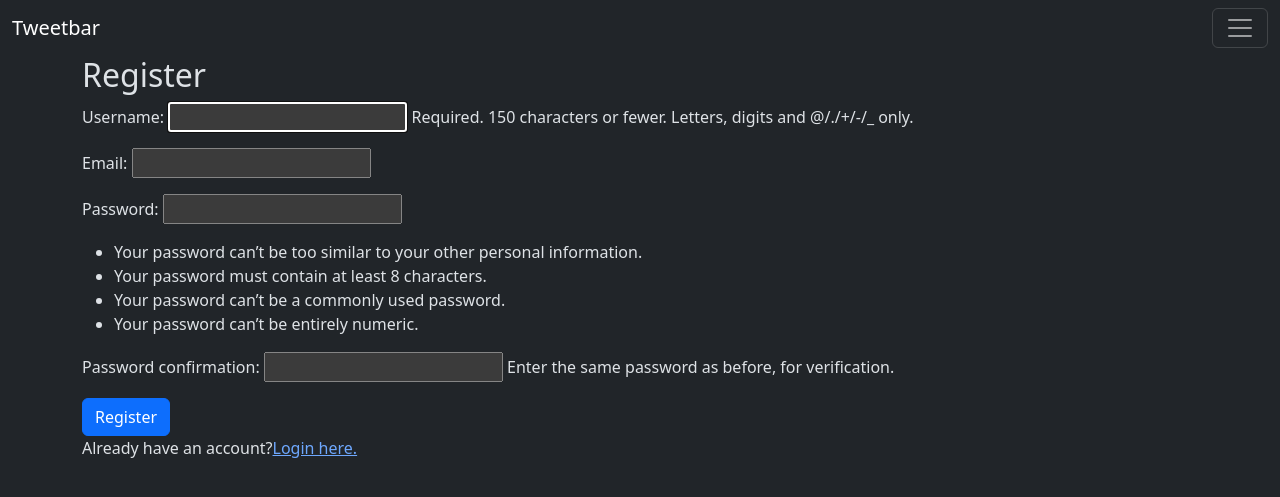
After one commit to AyushGoel0/CHAI-DJANGO-CODE-ALONG-CLONE-Django-Final, a Django app: page /tweet/register/ in a window 1280 px wide. The commit adds this page. Shown: the top 497 px of the page. Run offline with Django 5.2, Linux system fonts and the light colour scheme; some libraries are stand-ins or nearby versions.

Commit message:
Add user authentication features: implement login, logout, and registration views; update templates and forms

```diff
--- a/config/settings.py
+++ b/config/settings.py
@@ -130,3 +130,8 @@ MAILERS = {
 
 MEDIA_URL = '/media/'
 MEDIA_ROOT = os.path.join(BASE_DIR, 'media')
+
+LOGIN_URL = '/accounts/login/'
+
+LOGIN_REDIRECT_URL = '/tweet/'
+LOGOUT_REDIRECT_URL = '/tweet/'
--- a/config/urls.py
+++ b/config/urls.py
@@ -19,8 +19,10 @@ from django.contrib import admin
 from django.urls import include, path
 from django.conf import settings
 from django.conf.urls.static import static
+from django.contrib.auth import views as auth_views
 
 urlpatterns = [
     path('admin/', admin.site.urls),
     path('tweet/', include('tweet.urls', namespace='tweet')),
+    path('accounts/', include('django.contrib.auth.urls')),
 ] + static(settings.MEDIA_URL, document_root=settings.MEDIA_ROOT)
--- a/templates/layout.html
+++ b/templates/layout.html
@@ -105,6 +105,16 @@
                 </svg>
               </button>
             </form>
+            <a href="{% url "tweet:tweet_list" %}" class="btn-solid theme-primary">Tweet Home</a>
+            {% if user.is_authenticated %}
+              <form method="post" action="{% url "logout" %}">
+                {% csrf_token %}
+                <button class="btn-solid theme-danger" type="submit">Logout</button>
+              </form>
+            {% else %}
+            <a href="{% url 'tweet:register' %}" class="btn-solid theme-primary mx-2">Register</a>
+              <a href="{% url 'login' %}" class="btn-solid theme-success mx-2">Login</a>
+            {% endif %}
           </div>
         </dialog>
       </div>
--- /dev/null
+++ b/templates/registration/register.html
@@ -0,0 +1,13 @@
+{% extends "layout.html" %}
+
+{% block title %}Register{% endblock %}
+
+{% block content %}
+    <h2>Register</h2>
+    <form method="post">
+        {% csrf_token %}
+        {{ form.as_p }}
+        <button class="btn btn-primary">Register</button>
+    </form>
+    <p>Already have an account?<a href="{% url 'login' %}">Login here.</a></p>
+{% endblock %}
--- a/tweet/forms.py
+++ b/tweet/forms.py
@@ -1,10 +1,18 @@
 from django import forms
 from .models import Tweet
+from django.contrib.auth.forms import UserCreationForm
+from django.contrib.auth.models import User
 
 class TweetForm(forms.ModelForm):
     class Meta:
         model = Tweet
         fields = ['text', 'photo']
-        widgets = {
-            'text': forms.Textarea(attrs={'placeholder': 'What\'s happening?'}),
-        }
+        # widgets = {
+        #     'text': forms.Textarea(attrs={'placeholder': 'What\'s happening?'}),
+        # }
+
+class UserRegistrationForm(UserCreationForm):
+    email = forms.EmailField()
+    class Meta:
+        model = User
+        fields = ('username', 'email', 'password1', 'password2')
--- a/tweet/templates/tweet_list.html
+++ b/tweet/templates/tweet_list.html
@@ -16,11 +16,13 @@ Tweet List
             <p class="card-text">
                 {{ tweet.text }}
             </p>
+            {% if tweet.user == user %}
             <div style="display: flex; justify-content: space-between;">
                 <a href="{% url 'tweet:tweet_edit' tweet.id %}" class="btn-solid theme-primary" style="">Edit</a>
                 <a href="{% url 'tweet:tweet_delete' tweet.id %}" class="btn-solid theme-danger">Delete</a>
                 {% comment %} <a href="{% url 'tweet:tweet_like' tweet.id %}" class="btn-solid theme-primary">Like</a> {% endcomment %}
             </div>
+            {% endif %}
         </div>
     </section>
 {% endfor %}
--- a/tweet/urls.py
+++ b/tweet/urls.py
@@ -10,4 +10,5 @@ urlpatterns = [
     path('<int:tweet_id>/edit/', views.tweet_edit, name='tweet_edit'),
     path('<int:tweet_id>/delete/', views.tweet_delete, name='tweet_delete'),
     path('<int:tweet_id>/like/', views.tweet_like, name='tweet_like'),
+    path('register/', views.register, name='register'),
 ]
--- a/tweet/views.py
+++ b/tweet/views.py
@@ -1,7 +1,9 @@
 from django.shortcuts import render
 from .models import Tweet
-from .forms import TweetForm
+from .forms import TweetForm, UserRegistrationForm
 from django.shortcuts import get_object_or_404, redirect
+from django.contrib.auth.decorators import login_required
+from django.contrib.auth import login
 
 # Create your views here.
 def index(request):
@@ -11,6 +13,7 @@ def tweet_list(request):
     tweets = Tweet.objects.all().order_by('-created_at')
     return render(request, 'tweet_list.html', {'tweets': tweets})
 
+@login_required
 def tweet_create(request):
     if request.method == 'POST':
         form = TweetForm(request.POST, request.FILES)
@@ -23,6 +26,7 @@ def tweet_create(request):
         form = TweetForm()
     return render(request, 'tweet_form.html', {'form': form})
 
+@login_required
 def tweet_edit(request, tweet_id):
     tweet = get_object_or_404(Tweet, pk=tweet_id,user=request.user)
     if request.method == 'POST':
@@ -36,6 +40,7 @@ def tweet_edit(request, tweet_id):
         form = TweetForm(instance=tweet)
     return render(request, 'tweet_form.html', {'form': form})
 
+@login_required
 def tweet_delete(request, tweet_id):
     tweet = get_object_or_404(Tweet, pk=tweet_id, user=request.user)
     if request.method == 'POST':
@@ -46,3 +51,16 @@ def tweet_delete(request, tweet_id):
 def tweet_like(request, tweet_id):
     # Implementation for liking a tweet
     return render(request, 'tweet_like.html', {'tweet_id': tweet_id})
+
+def register(request):
+    if request.method == 'POST':
+        form = UserRegistrationForm(request.POST)
+        if form.is_valid():
+            user = form.save(commit=False)
+            user.set_password(form.cleaned_data['password1'])
+            user.save()
+            login(request, user)
+            return redirect('tweet:tweet_list')
+    else:
+        form = UserRegistrationForm()
+    return render(request, 'registration/register.html', {'form': form})
```
Also changed, not shown: templates/registration/logged_out.html (added, +9 -0 lines), templates/registration/login.html (added, +13 -0 lines), media/photos/casino.webp (added).
